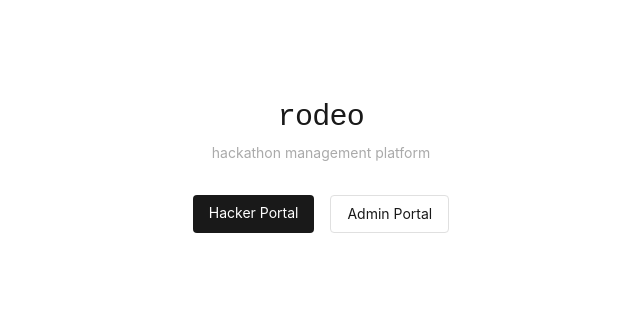
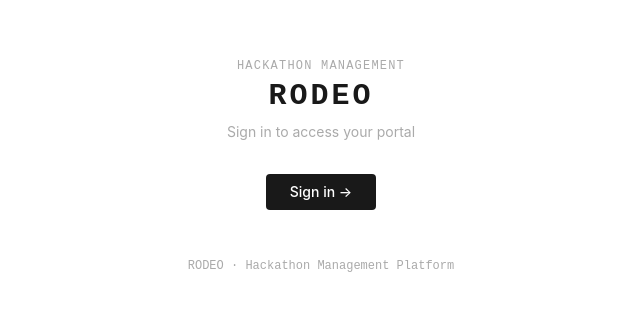
Before and after one commit to ali-vayani/rodeo, a SvelteKit app: page / in a window 1280 px wide. Shown: the part 234-544 px from the top of the page, without its empty margins (319-959 px from the left). Built offline with nearby package versions, Linux system fonts and the light colour scheme; no server answers.

Commit message:
updated login screen

```diff
--- /dev/null
+++ b/src/routes/+page.server.ts
@@ -0,0 +1,13 @@
+import { redirect } from '@sveltejs/kit';
+import type { PageServerLoad } from './$types';
+import { Role } from '$lib/generated/prisma/client';
+
+const ADMIN_ROLES: Role[] = [Role.ADMIN, Role.ORGANIZER];
+
+export const load: PageServerLoad = ({ locals }) => {
+	if (locals.user) {
+		const isAdmin = locals.user.roles.some((r) => ADMIN_ROLES.includes(r));
+		redirect(302, isAdmin ? '/admin/dashboard' : '/hacker/application');
+	}
+	return {};
+};
--- a/src/routes/+page.svelte
+++ b/src/routes/+page.svelte
@@ -1,25 +1,23 @@
-<script lang="ts">
-</script>
-
 <div class="flex min-h-screen items-center justify-center bg-white">
 	<div class="text-center">
-		<h1 class="font-mono text-3xl font-medium tracking-tight" style="color: #191919">rodeo</h1>
-		<p class="mt-2 text-sm" style="color: #aaaaaa">hackathon management platform</p>
-		<div class="mt-8 flex justify-center gap-4">
-			<a
-				href="/hacker/application"
-				class="rounded px-4 py-2 text-sm text-white"
-				style="background: #191919"
-			>
-				Hacker Portal
-			</a>
-			<a
-				href="/admin/dashboard"
-				class="rounded border px-4 py-2 text-sm"
-				style="border-color: #e0e0e0; color: #191919"
-			>
-				Admin Portal
-			</a>
-		</div>
+		<p class="font-mono text-xs uppercase tracking-widest" style="color: #aaaaaa">
+			Hackathon Management
+		</p>
+		<h1 class="mt-1 font-mono text-3xl font-bold uppercase tracking-widest" style="color: #191919">
+			RODEO
+		</h1>
+		<p class="mt-2 text-sm" style="color: #aaaaaa">Sign in to access your portal</p>
+
+		<a
+			href="/login"
+			class="mt-8 inline-block rounded px-6 py-2 text-sm font-medium text-white transition-opacity hover:opacity-85"
+			style="background: #191919"
+		>
+			Sign in →
+		</a>
+
+		<p class="mt-12 font-mono text-xs" style="color: #aaaaaa">
+			RODEO · Hackathon Management Platform
+		</p>
 	</div>
 </div>
--- a/src/routes/admin/+layout.svelte
+++ b/src/routes/admin/+layout.svelte
@@ -20,13 +20,13 @@
 <div class="flex min-h-screen">
 	<!-- Sidebar -->
 	<nav
-		class="fixed top-0 left-0 h-full w-[210px] border-r bg-white"
+		class="fixed top-0 left-0 flex h-full w-[210px] flex-col border-r bg-white"
 		style="border-color: #e0e0e0"
 	>
 		<div class="px-5 py-5">
 			<span class="font-mono text-lg font-medium" style="color: #191919">rodeo</span>
 		</div>
-		<ul class="mt-1 flex flex-col gap-0.5 px-3">
+		<ul class="mt-1 flex flex-1 flex-col gap-0.5 px-3">
 			{#each links as link}
 				<li>
 					<a
@@ -42,6 +42,15 @@
 				</li>
 			{/each}
 		</ul>
+		<form method="POST" action="/logout" class="border-t p-3" style="border-color: #e0e0e0">
+			<button
+				type="submit"
+				class="block w-full rounded px-3 py-2 text-left text-sm transition-colors hover:bg-[#f4f4f4]"
+				style="color: #191919"
+			>
+				Log out
+			</button>
+		</form>
 	</nav>
 
 	<!-- Main content -->
--- a/src/routes/auth/callback/+server.ts
+++ b/src/routes/auth/callback/+server.ts
@@ -4,7 +4,7 @@ import { createSupabaseServerClient } from '$lib/server/supabase';
 
 export const GET: RequestHandler = async (event) => {
 	const code = event.url.searchParams.get('code');
-	const next = event.url.searchParams.get('next') ?? '/';
+	const next = event.url.searchParams.get('next') ?? '/admin/dashboard';
 
 	if (code) {
 		const supabase = createSupabaseServerClient(event);
--- a/src/routes/hacker/+layout.svelte
+++ b/src/routes/hacker/+layout.svelte
@@ -12,13 +12,13 @@
 <div class="flex min-h-screen">
 	<!-- Sidebar -->
 	<nav
-		class="fixed top-0 left-0 h-full w-[210px] border-r bg-white"
+		class="fixed top-0 left-0 flex h-full w-[210px] flex-col border-r bg-white"
 		style="border-color: #e0e0e0"
 	>
 		<div class="px-5 py-5">
 			<span class="font-mono text-lg font-medium" style="color: #191919">rodeo</span>
 		</div>
-		<ul class="mt-1 flex flex-col gap-0.5 px-3">
+		<ul class="mt-1 flex flex-1 flex-col gap-0.5 px-3">
 			{#each links as link}
 				<li>
 					<a
@@ -33,6 +33,15 @@
 				</li>
 			{/each}
 		</ul>
+		<form method="POST" action="/logout" class="border-t p-3" style="border-color: #e0e0e0">
+			<button
+				type="submit"
+				class="block w-full rounded px-3 py-2 text-left text-sm transition-colors hover:bg-[#f4f4f4]"
+				style="color: #191919"
+			>
+				Log out
+			</button>
+		</form>
 	</nav>
 
 	<!-- Main content -->
--- a/src/routes/logout/+server.ts
+++ b/src/routes/logout/+server.ts
@@ -1,8 +1,14 @@
 import { redirect } from '@sveltejs/kit';
 import type { RequestHandler } from './$types';
 import { clearSessionCookie } from '$lib/server/auth';
+import { createSupabaseServerClient } from '$lib/server/supabase';
 
-export const POST: RequestHandler = (event) => {
-	clearSessionCookie(event);
+export const POST: RequestHandler = async (event) => {
+	if (process.env.NODE_ENV === 'production') {
+		const supabase = createSupabaseServerClient(event);
+		await supabase.auth.signOut();
+	} else {
+		clearSessionCookie(event);
+	}
 	redirect(302, '/login');
 };
```
